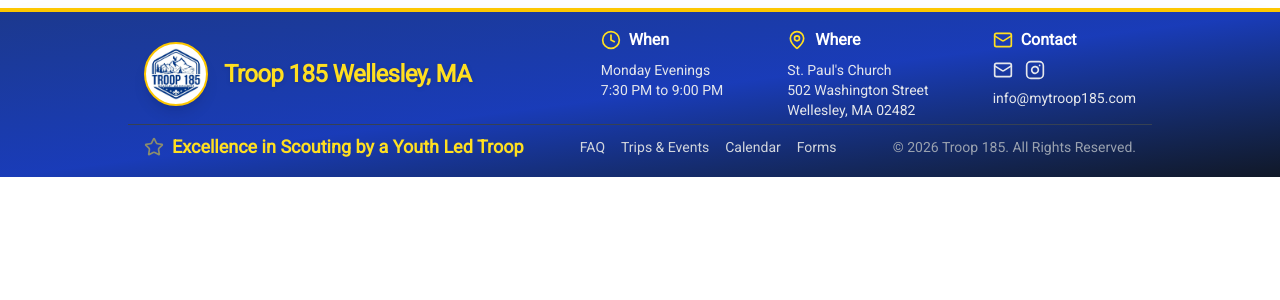
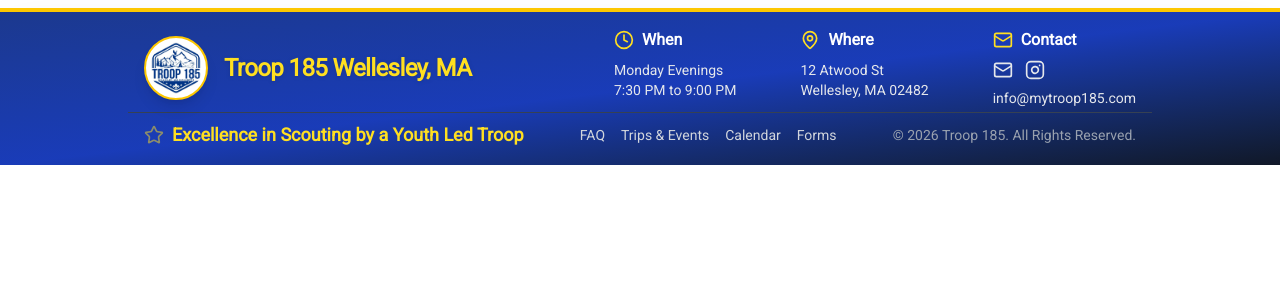
Before and after one commit to B00M3000/Troop-185, a SvelteKit app: page /footer-embed in a window 1280 px wide. Shown: the top 300 px of the page. Built offline with nearby package versions, Linux system fonts and the light colour scheme.

Commit message:
Update Meeting location to 12 Atwood so we don't mention the church anymore

```diff
--- a/src/routes/(public)/Footer.svelte
+++ b/src/routes/(public)/Footer.svelte
@@ -15,10 +15,9 @@
                 <span>7:30 PM to 9:00 PM</span>
             </div>
             <div class="flex flex-col items-start text-sm text-gray-200">
-                <span class="flex items-center gap-2 text-base font-semibold mb-2 text-white"><a href="https://maps.app.goo.gl/RML4yyvobwqaLH7S9" target="_top"><MapPin class="w-5 h-5 text-yellow-300"/></a><a href="https://maps.app.goo.gl/RML4yyvobwqaLH7S9" class="hover:text-yellow-300 transition-colors" target="_top"> Where</a></span>
-                <span><a href="https://maps.app.goo.gl/RML4yyvobwqaLH7S9" class="hover:text-yellow-300 transition-colors" target="_top">St. Paul's Church</a></span>
-                <span><a href="https://maps.app.goo.gl/RML4yyvobwqaLH7S9" class="hover:text-yellow-300 transition-colors" target="_top">502 Washington Street</a></span>
-                <span><a href="https://maps.app.goo.gl/RML4yyvobwqaLH7S9" class="hover:text-yellow-300 transition-colors" target="_top">Wellesley, MA 02482</a></span>
+                <span class="flex items-center gap-2 text-base font-semibold mb-2 text-white"><a href="https://maps.app.goo.gl/qGvnzBuXeFDZhdZV9" target="_top"><MapPin class="w-5 h-5 text-yellow-300"/></a><a href="https://maps.app.goo.gl/RML4yyvobwqaLH7S9" class="hover:text-yellow-300 transition-colors" target="_top"> Where</a></span>
+                <span><a href="https://maps.app.goo.gl/qGvnzBuXeFDZhdZV9" class="hover:text-yellow-300 transition-colors" target="_top">12 Atwood St</a></span>
+                <span><a href="https://maps.app.goo.gl/qGvnzBuXeFDZhdZV9" class="hover:text-yellow-300 transition-colors" target="_top">Wellesley, MA 02482</a></span>
             </div>
             <div class="flex flex-col items-start text-sm text-gray-200">
                 <span class="flex items-center gap-2 text-base font-semibold mb-2 text-white"><Mail class="w-5 h-5 text-yellow-300"/> Contact</span>
```
